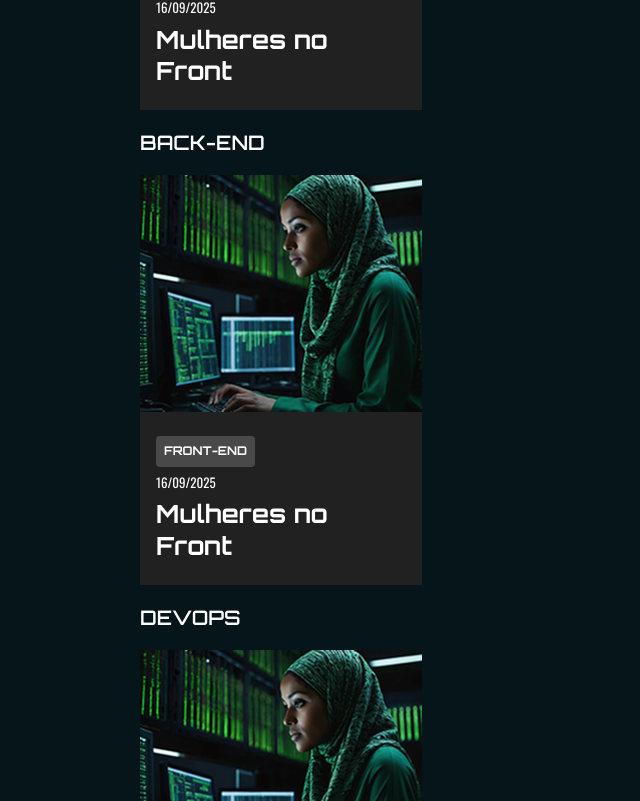
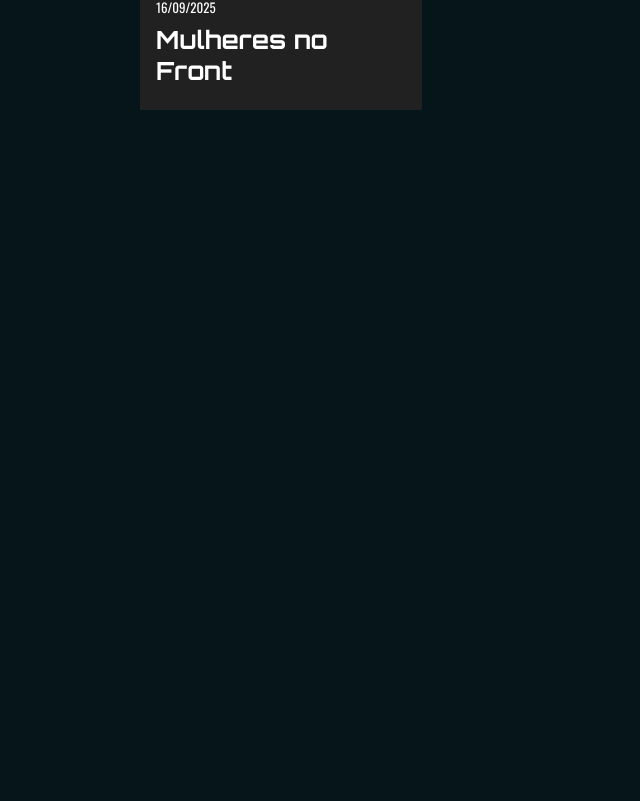
Before and after one commit to pireslima18/TecBoard, a React (Vite) app: page / in a window 1280 px wide. Shown: the part 1659-2460 px from the top of the page, without its empty margins (0-640 px from the left). After the commit the page ends 1769 px from the top, so only its background shows below. Built offline with nearby package versions, Linux system fonts and the light colour scheme; a web font is replaced by a local one.

Commit message:
main: Finalizando filtragem e exibição dos eventos em seu tema respectivo

```diff
--- a/src/App.jsx
+++ b/src/App.jsx
@@ -61,14 +61,23 @@ function App() {
       />
 
       <section className='container'>
-        {temas.map( function(item) {
+        {temas.map( function(tema) {
+
+          if (!eventos.some(function (evento) { return evento.tema.id == tema.id })) {
+            return null
+          }
+
           return (
-            <section key={item.id}>
-              <Tema tema={item}/>
+            <section key={tema.id}>
+              <Tema tema={tema}/>
               <div className='eventos'>
                 {
-                  eventos.map(function (item, index) {
-                    return <CardEvento evento={item} key={index} />
+                  eventos
+                  .filter(function (evento) {
+                    return evento['tema']['id'] == tema['id']
+                  })
+                  .map(function (evento, index) {
+                    return <CardEvento evento={evento} key={index} />
                   })
                 }
               </div>
```
